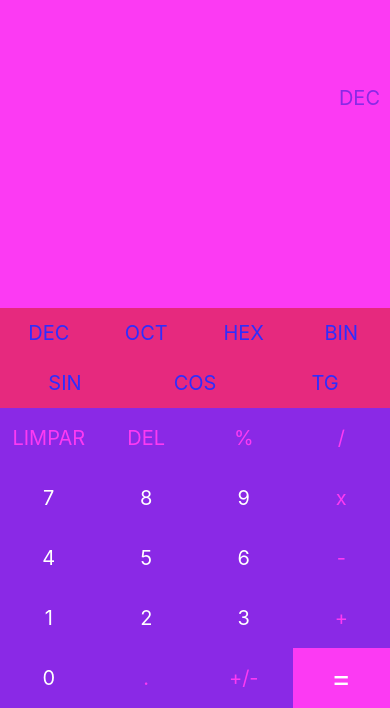
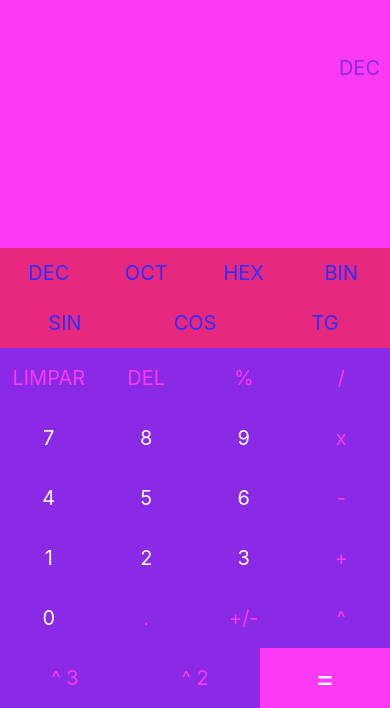
Before and after one commit to Raphael-Pauleschi/Miniprojeto02-Calculadora2, a React Native app: screen / in a window 390 px wide. Shown: the part 136-844 px from the top of the page. Built offline with nearby package versions, Linux system fonts and the light colour scheme.

Commit message:
Basic function from MiniProjeto 01

```diff
--- a/src/components/Basica/Basica.js
+++ b/src/components/Basica/Basica.js
@@ -3,7 +3,8 @@ import styles from '../KeyboardStyle'
 import {View, TouchableOpacity,Text} from 'react-native'
 
 export default Comp =>{
-    const buttons = ['LIMPAR','DEL','%','/',7,8,9,'x',4,5,6,'-',1,2,3,'+',0,'.','+/-','='];
+    const buttons = ['LIMPAR','DEL','%','/',7,8,9,'x',4,5,6,'-',1,2,3,'+',0,'.','+/-','^','^ 3','^ 2','=',];
+
   return(
   <View style={styles.buttons}>
         {buttons.map((button) =>
--- a/src/screens/CalculatorLogic.js
+++ b/src/screens/CalculatorLogic.js
@@ -1,6 +1,5 @@
-
-const CalculatorLogic = (currentNumber, trigonometricFunction, aritmetica) =>{
-    console.log(currentNumber)
+const CalculatorLogic = (currentNumber, trigonometricFunction, aritmetica) => {
+    console.log(currentNumber);
     const splitNumbers = currentNumber.split(' ');
     let operator = ' ';
     let actualNumber = 0;
@@ -26,6 +25,12 @@ const CalculatorLogic = (currentNumber, trigonometricFunction, aritmetica) =>{
           case '/':
             newNumber = newNumber / actualNumber;
             break;
+          case '^':
+            newNumber = Math.pow(newNumber, actualNumber);
+            break;
+          case '%':
+            newNumber = (newNumber / 100) * actualNumber;
+            break;
         }
 
         index = index + 2;
@@ -36,8 +41,7 @@ const CalculatorLogic = (currentNumber, trigonometricFunction, aritmetica) =>{
 
     newNumber = handleTrigonometric(newNumber);
 
-      return handleAritmetica(newNumber)
-
+    return handleAritmetica(newNumber);
 
     function handleTrigonometric(numberReceive) {
       switch (trigonometricFunction) {
@@ -64,6 +68,6 @@ const CalculatorLogic = (currentNumber, trigonometricFunction, aritmetica) =>{
           return numberReceive.toString(16);
       }
     }
-  }
+  };
 
-  export default (CalculatorLogic);
+  export default CalculatorLogic;
```
Lines whose indentation alone changed are shown as unchanged.
